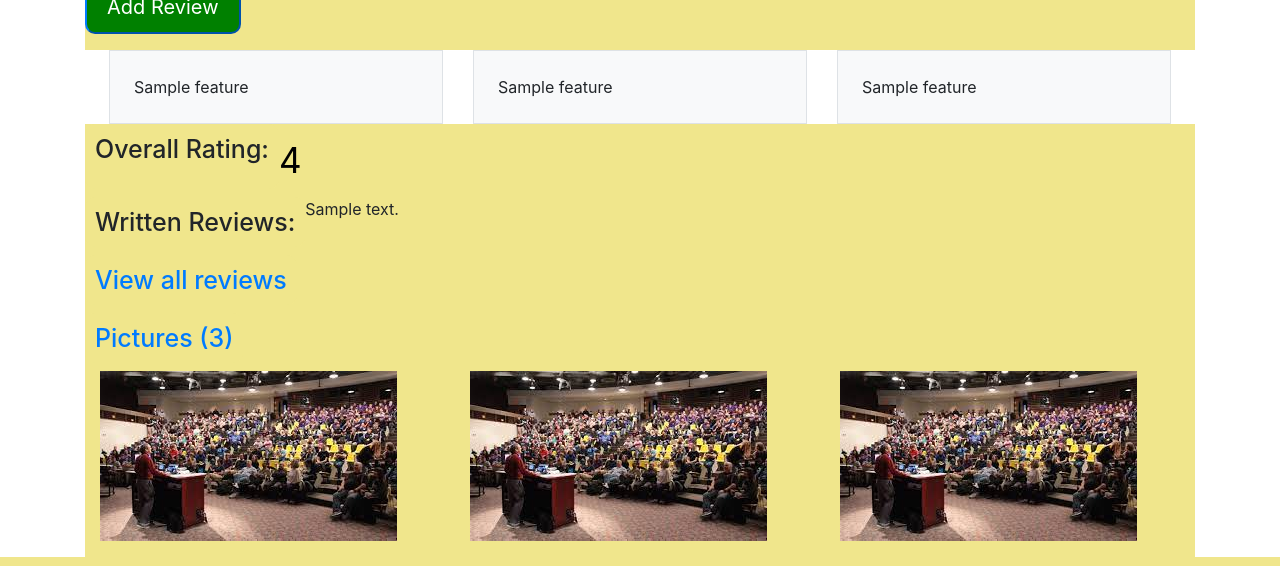
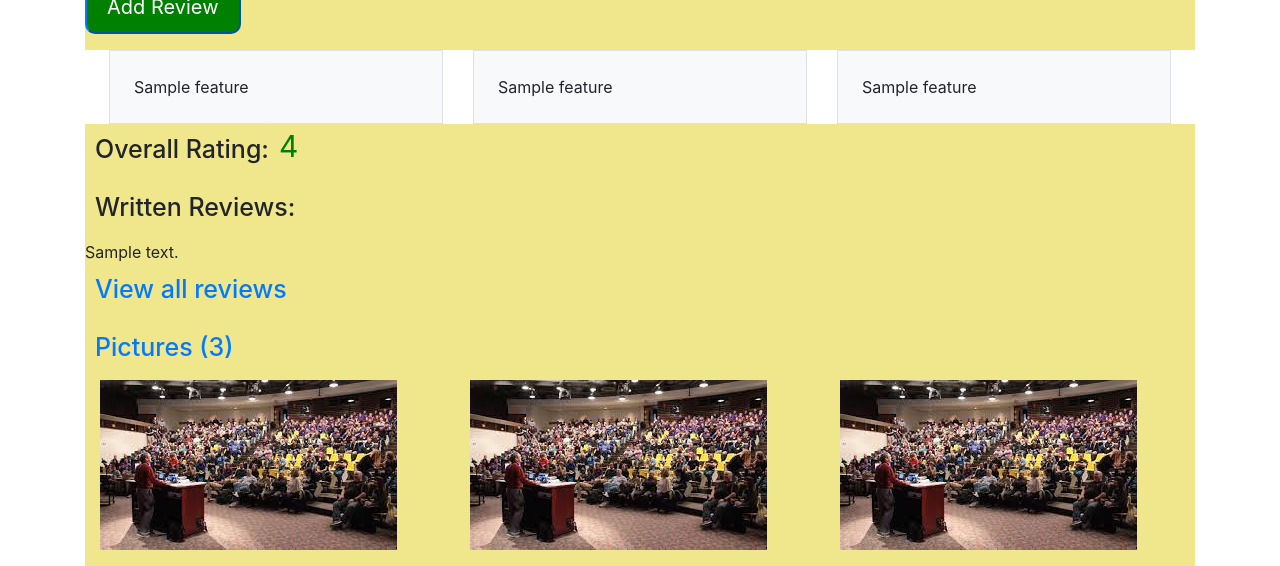
Before and after one commit to iffat-nafisa/RPI_classroom_rater, a Flask app: template classroomRater/templates/room.html in a window 1280 px wide. Shown: the part 434-1000 px from the top of the page. Run offline with Flask 2, Linux system fonts and the light colour scheme; data comes from the database, SQL or seed files in the repository; both versions use the stored data as it was after the commit; tables that the repository leaves empty hold one stand-in row (values such as "Sample post"); the template is opened without the code that fills it: values that come from a table or form of the project are taken from there, most other values are stand-ins (such as "Sample title", 1, 10 or a date in 2020); some libraries are stand-ins or nearby versions.

Commit message:
paragraph

```diff
--- a/classroomRater/static/style.css
+++ b/classroomRater/static/style.css
@@ -70,6 +70,8 @@
     border-radius: 10px;
     background-color:khaki;
 }
+
+
 
 /* Theme for results header h4 */
 .results h4{
@@ -153,11 +155,18 @@
 
 /* Theme for user rating (number) */
 .results .ratingNumber{
-    padding: 10px 0px;
-    color:black;
-    font-size: 35px;
+    padding: 0px 0px;
+    color:green;
+    font-size: 30px;
 }
 
+.results tr{
+    background-color: green;
+}
+
+.results table.tableShows td{
+    background-color: green;
+}
 
 /* Theme for user rating (text) */
 .results textarea{
--- a/classroomRater/templates/room.html
+++ b/classroomRater/templates/room.html
@@ -58,9 +58,11 @@
         </div>
         <div class="row">
             <h2>Written Reviews: </h2>
+        </div>
+        <div class="row">
             {% for item in userShowReview %}
-            <tr>
-              <td>{{item.written_review}}</td>
+            <tr class = "tableShows">
+              <td class="showDisplay">{{item.written_review}}</td>
             </tr>
             {% endfor %}
         </div>
```
Also changed, not shown: classroomRater/classroomrater.db.
